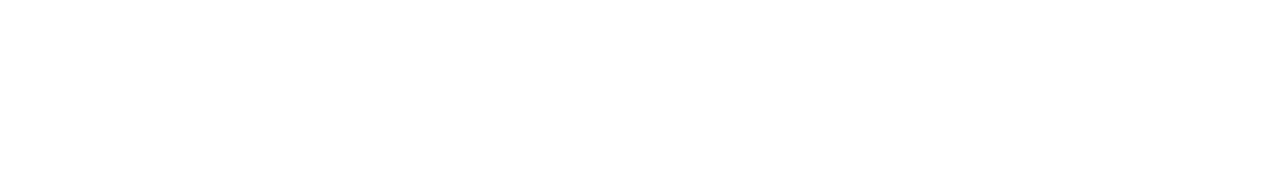
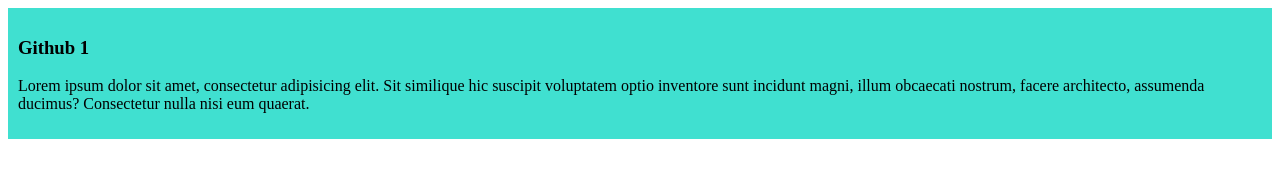
Before and after one commit to mdjawadiq/My-first-github-repo, a plain HTML site: page index.html in a window 1280 px wide. Drawn offline with Linux system fonts and the light colour scheme.

Commit message:
my first div

```diff
--- a/index.html
+++ b/index.html
@@ -3,9 +3,13 @@
 <head>
     <meta charset="UTF-8">
     <meta name="viewport" content="width=device-width, initial-scale=1.0">
+    <link rel="stylesheet" href="style.css">
     <title>my first github repo</title>
 </head>
 <body>
-
+    <div>
+        <h3>Github 1</h3>
+        <p>Lorem ipsum dolor sit amet, consectetur adipisicing elit. Sit similique hic suscipit voluptatem optio inventore sunt incidunt magni, illum obcaecati nostrum, facere architecto, assumenda ducimus? Consectetur nulla nisi eum quaerat.</p>
+    </div>
 </body>
 </html>
--- /dev/null
+++ b/style.css
@@ -0,0 +1,4 @@
+div{
+    background-color:turquoise;
+    padding:10px;
+}
```
